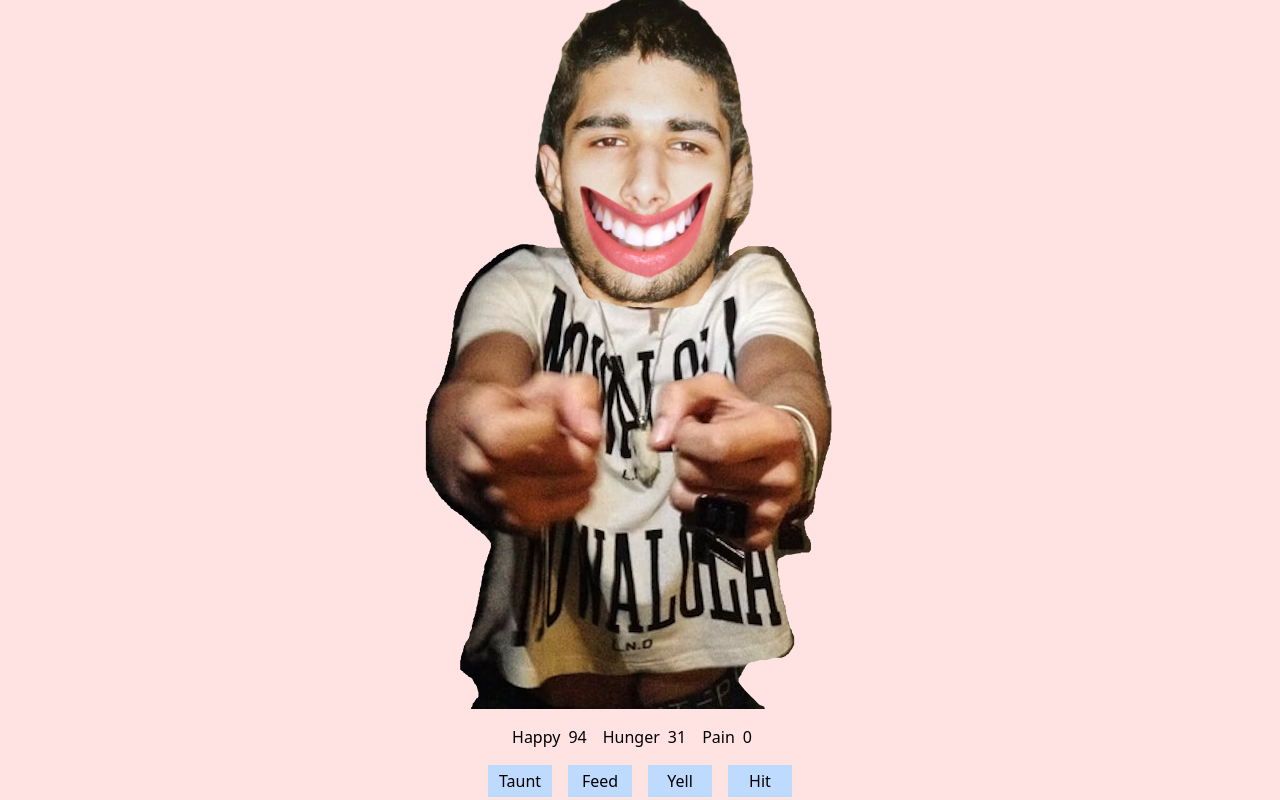
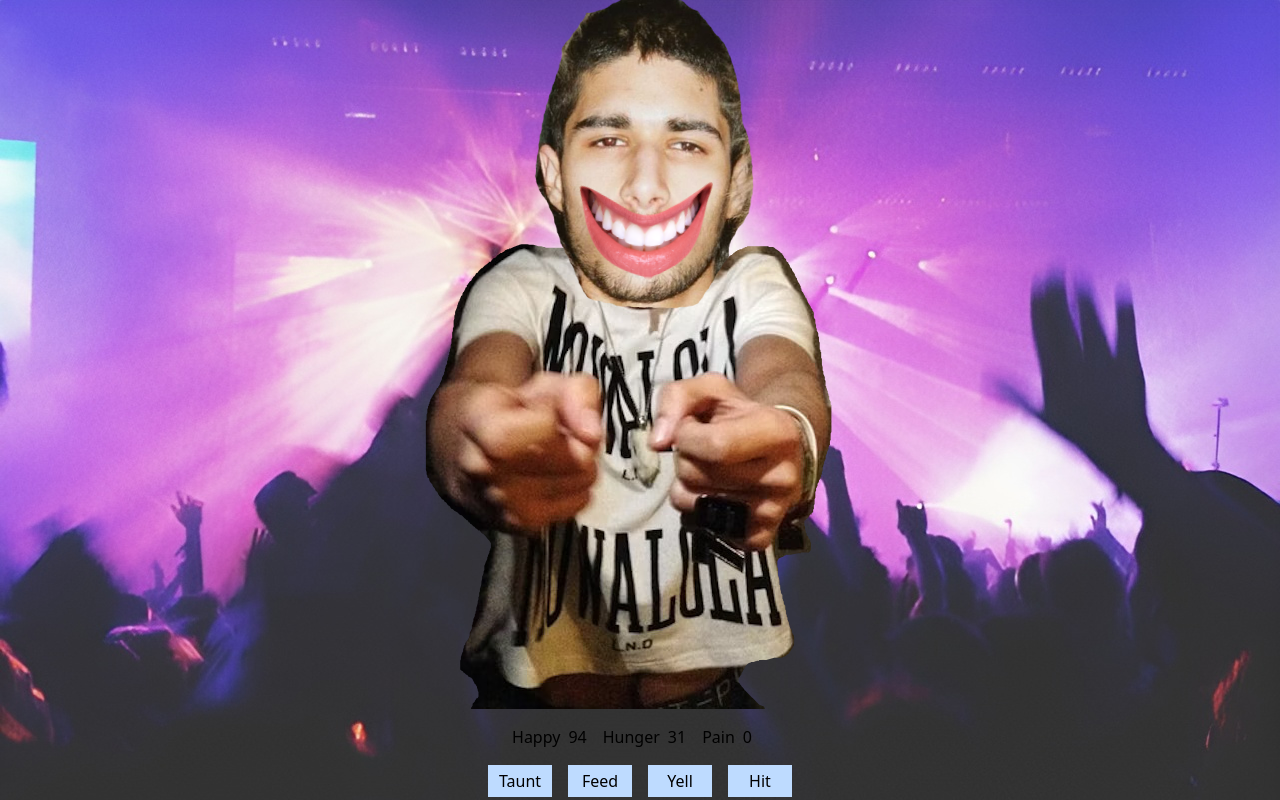
Before and after one commit to Hhenry443/undergroundrapper, a plain HTML site: page index.html in a window 1280 px wide. Drawn offline with nearby package versions, Linux system fonts and the light colour scheme.

Commit message:
working changes

```diff
--- a/index.html
+++ b/index.html
@@ -7,7 +7,7 @@
 </head>
 
 <body class="h-screen">
-    <div id="content" class="w-full h-full flex flex-col items-center justify-center bg-red-100 space-y-4">
+    <div id="content" class="w-full h-full flex flex-col items-center justify-center  bg-[url(./bg.jpg)] space-y-4">
         <img id='rapperSprite' src="./fakeminkSprites/fakeminkNormal.png" class="w-auto h-auto">
         <div id="stats" class="flex space-x-2">
             <h1>Happy</h1>
```
Also changed, not shown: bg.jpg (added).
